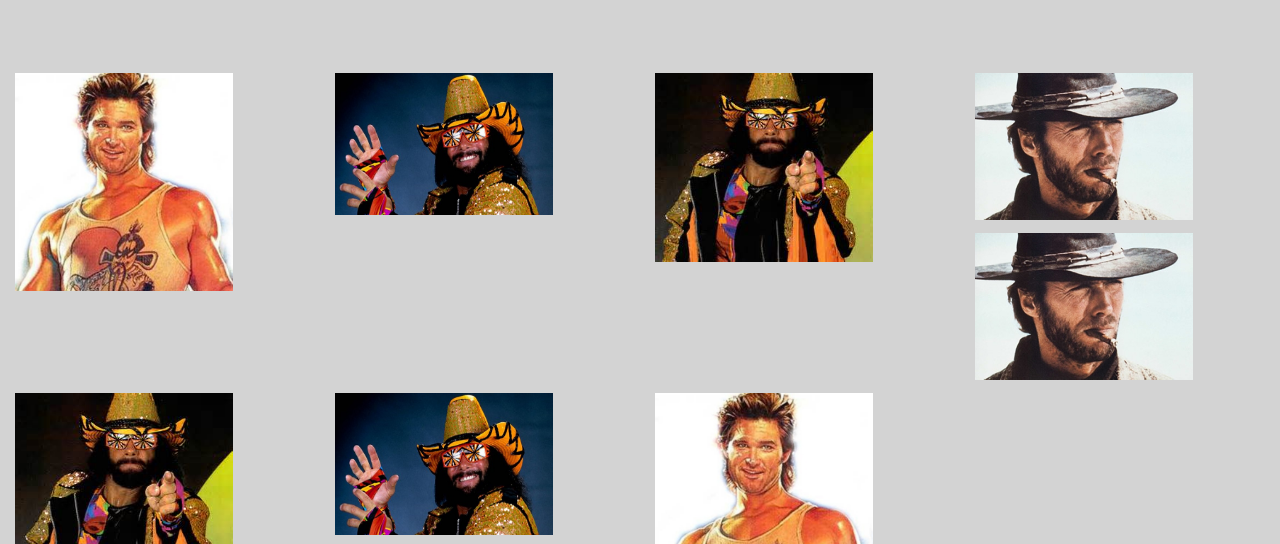
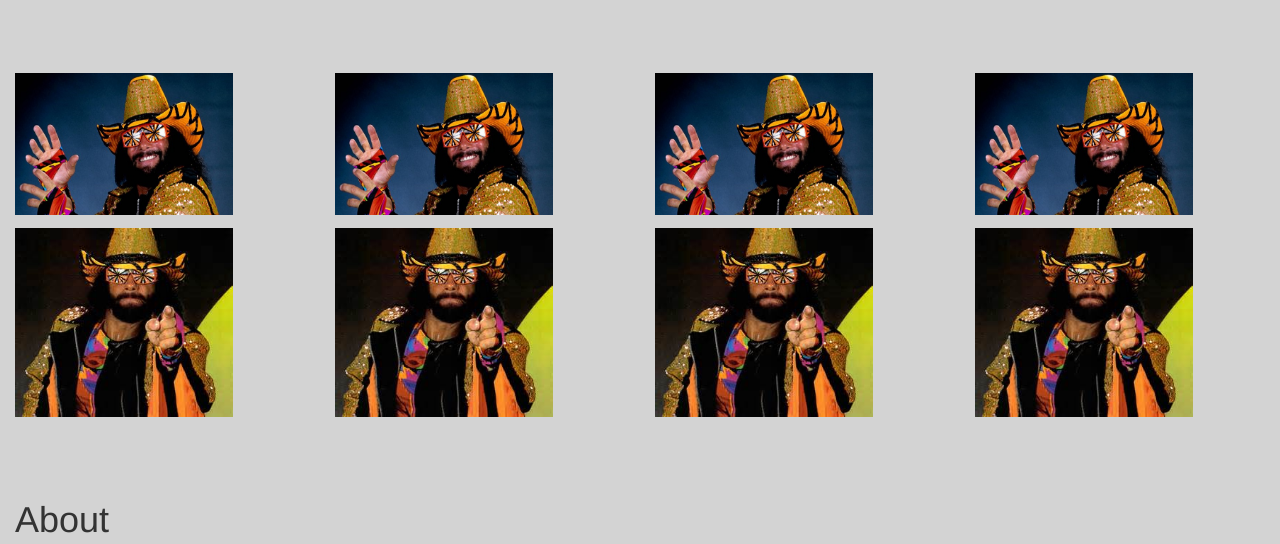
Before and after one commit to rahshorror/cf_1.11_final, a plain HTML site: page index.html in a window 1280 px wide. Shown: the part 927-1471 px from the top of the page. Drawn offline with nearby package versions, Linux system fonts and the light colour scheme.

Commit message:
updated portfolio section

```diff
--- a/index.html
+++ b/index.html
@@ -135,36 +135,36 @@
       <h1>Portfolio</h1>
         <div class="row row-grid" id="work">
 
-          <div class="col-md-3 col-xs-6" id="proj-1">
-            <img src="img/big_trouble.jpg" alt="Project 1" class="img-responsive">
+          <div class="col-xs-6 col-md-3" id="proj-1">
+            <img src="img/randy-1.jpg" alt="Project 1" class="img-responsive">
           </div> <!-- end class col-md-3 id proj-1 -->
 
-          <div class="col-md-3 col-xs-6" id="proj-2">
+          <div class="col-xs-6 col-md-3" id="proj-2">
             <img src="img/randy-1.jpg" alt="Project 2" class="img-responsive">
           </div> <!-- end class col-md-3 id proj-2 -->
 
-          <div class="col-md-3 col-xs-6" id="proj-3">
-            <img src="img/randy-2.jpg" alt="Project 3" class="img-responsive">
+          <div class="col-xs-6 col-md-3" id="proj-3">
+            <img src="img/randy-1.jpg" alt="Project 3" class="img-responsive">
           </div> <!-- end class col-md-3 id proj-3 -->
 
-          <div class="col-md-3 col-xs-6" id="proj-4">
-            <img src="img/clint_eastwood.jpg" alt="Project 4" class="img-responsive">
+          <div class="col-xs-6 col-md-3" id="proj-4">
+            <img src="img/randy-1.jpg" alt="Project 4" class="img-responsive">
           </div> <!-- end class col-md-3 id proj-4 -->
 
-          <div class="col-md-3 col-xs-6" id="proj-5">
-            <img src="img/clint_eastwood.jpg" alt="Project 5" class="img-responsive">
+          <div class="col-xs-6 col-md-3" id="proj-5">
+            <img src="img/randy-2.jpg" alt="Project 5" class="img-responsive">
           </div> <!-- end class col-md-3 id proj-5 -->
 
-          <div class="col-md-3 col-xs-6" id="proj-6">
+          <div class="col-xs-6 col-md-3" id="proj-6">
             <img src="img/randy-2.jpg" alt="Project 6" class="img-responsive">
           </div> <!-- end class col-md-3 id proj-6 -->
 
-          <div class="col-md-3 col-xs-6" id="proj-7">
-            <img src="img/randy-1.jpg" alt="Project 7" class="img-responsive">
+          <div class="col-xs-6 col-md-3" id="proj-7">
+            <img src="img/randy-2.jpg" alt="Project 7" class="img-responsive">
           </div> <!-- end class col-md-3 id proj-7 -->
 
-          <div class="col-md-3 col-xs-6" id="proj-8">
-            <img src="img/big_trouble.jpg" alt="Project 8" class="img-responsive">
+          <div class="col-xs-6 col-md-3" id="proj-8">
+            <img src="img/randy-2.jpg" alt="Project 8" class="img-responsive">
           </div> <!-- end class col-md-3 id proj-8 -->
 
         </div> <!-- end class row id work -->
```
